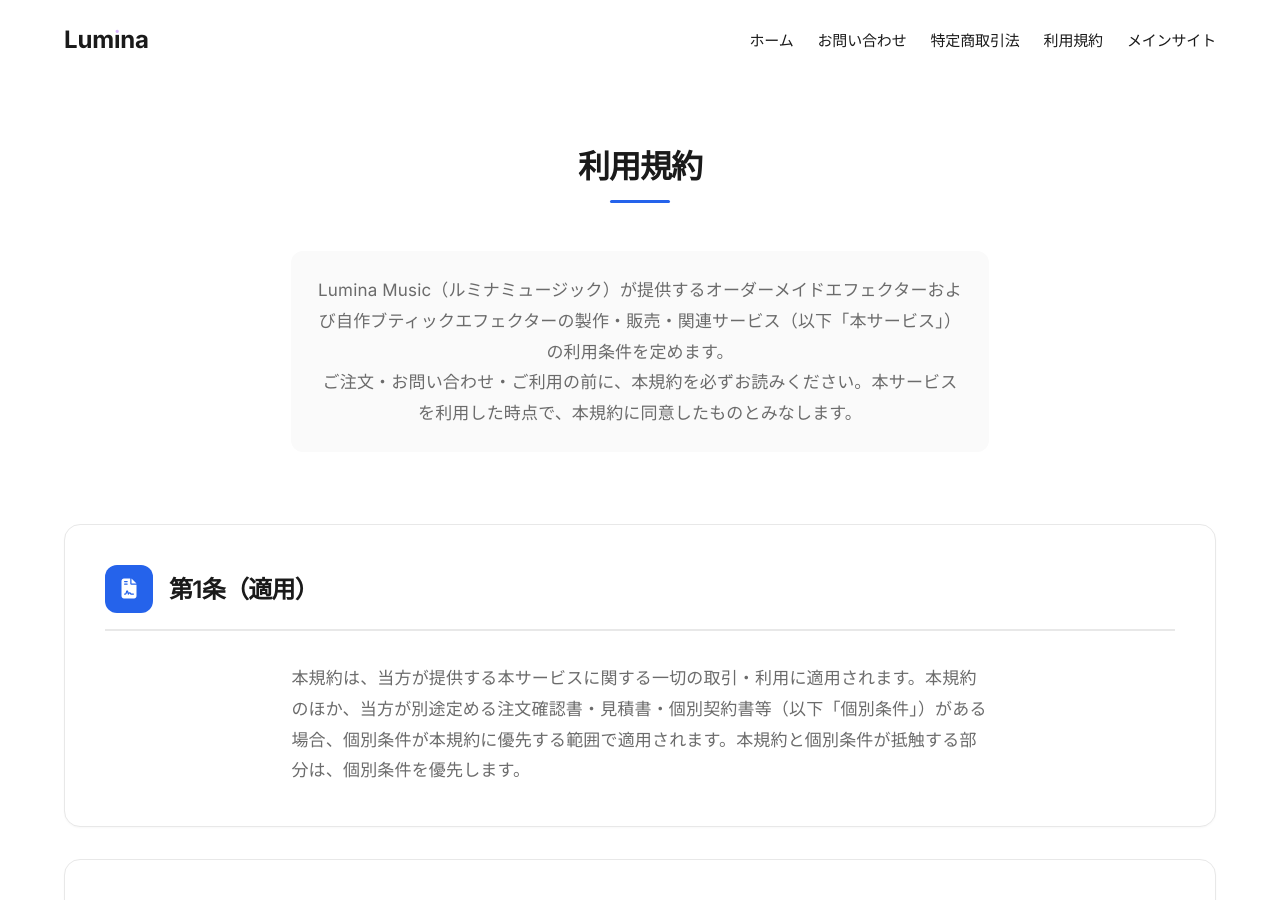
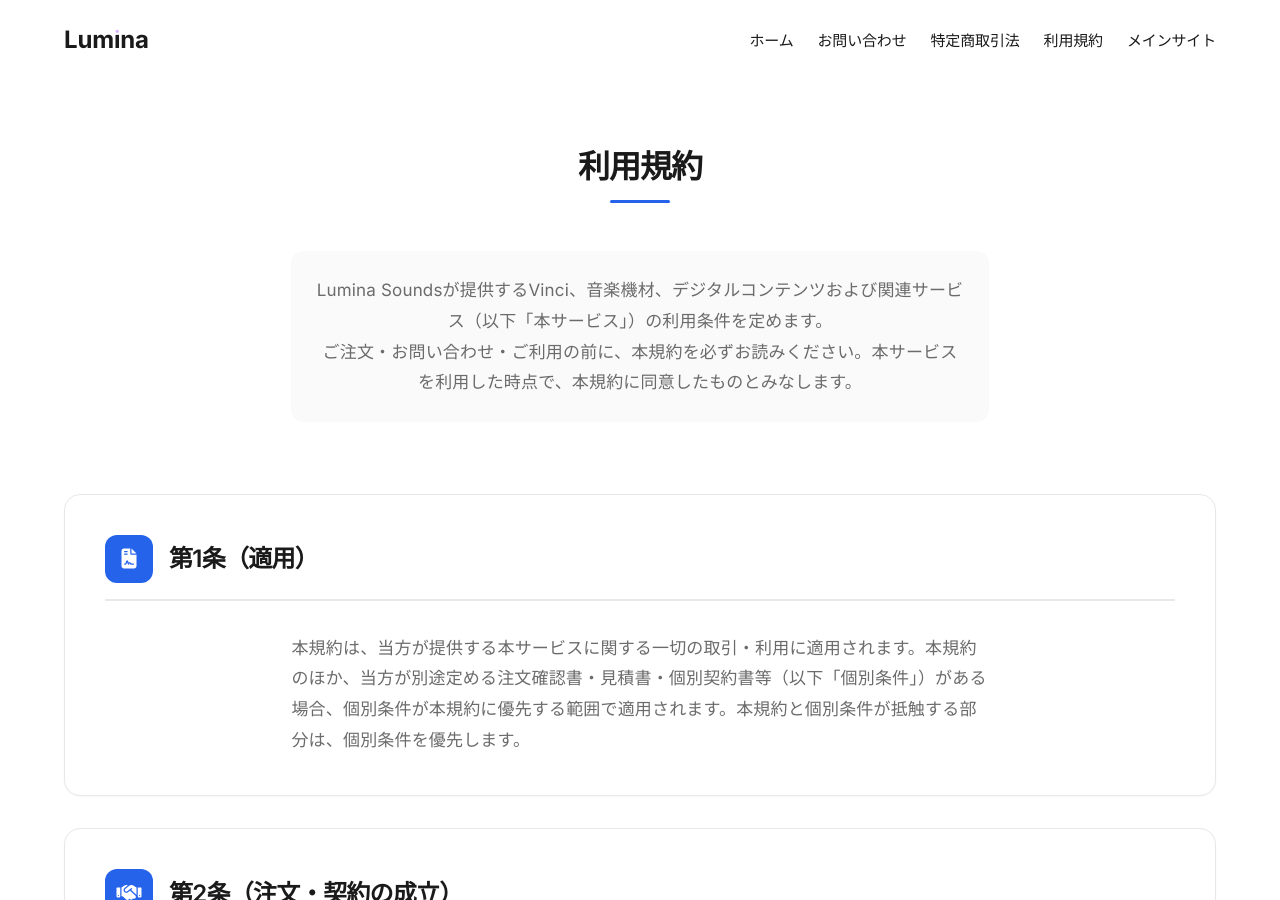
Before and after one commit to Lumina-Group/Lumina, a Jekyll site: the page music/pages/terms.html, which Jekyll copies as it is, in a window 1280 px wide and 900 px high. Built offline with Jekyll 4.4.1, drawn with Linux system fonts in a browser that asks for light colours; some of the changed text lies outside the part shown.

Commit message:
Lumina Soundsの公開範囲と導線を整備

```diff
--- a/music/pages/terms.html
+++ b/music/pages/terms.html
@@ -4,26 +4,26 @@
 <head>
     <meta charset="UTF-8">
     <meta name="viewport" content="width=device-width, initial-scale=1.0">
-    <title>利用規約 - Lumina Music（オーダーメイド・自作ブティックエフェクター）</title>
-    <meta name="description" content="Lumina Music（オーダーメイド・自作ブティックエフェクター）の利用規約。ご注文・お支払い・納品・保証・免責事項等について定めています。ご利用前に必ずご確認ください。">
-    <meta name="keywords" content="Lumina Music, エフェクター, ブティック, 利用規約, 利用条件, 免責事項, 特定商取引法">
+    <title>利用規約 - Lumina Sounds</title>
+    <meta name="description" content="Lumina Soundsの利用規約。ご注文・お支払い・納品・保証・免責事項等について定めています。ご利用前に必ずご確認ください。">
+    <meta name="keywords" content="Lumina Sounds, Vinci, エフェクター, 利用規約, 利用条件, 免責事項, 特定商取引法">
 
     <!-- Canonical URL -->
     <link rel="canonical" href="https://lumina-group.jp/music/pages/terms.html">
 
     <!-- Social Meta Tags -->
     <meta property="og:type" content="website">
-    <meta property="og:title" content="利用規約 - Lumina Music（オーダーメイド・自作ブティックエフェクター）">
-    <meta property="og:description" content="Lumina Music（オーダーメイド・自作ブティックエフェクター）の利用規約。ご注文・お支払い・納品・保証・免責事項等について定めています。">
+    <meta property="og:title" content="利用規約 - Lumina Sounds">
+    <meta property="og:description" content="Lumina Soundsの利用規約。ご注文・お支払い・納品・保証・免責事項等について定めています。">
     <meta property="og:url" content="https://lumina-group.jp/music/pages/terms.html">
     <meta property="og:image" content="https://lumina-group.jp/resource/images/favicon/lumina-logo.png">
-    <meta property="og:site_name" content="Lumina Music">
+    <meta property="og:site_name" content="Lumina Sounds">
     <meta property="og:locale" content="ja_JP">
 
     <!-- Twitter Card -->
     <meta name="twitter:card" content="summary_large_image">
-    <meta name="twitter:title" content="利用規約 - Lumina Music（オーダーメイド・自作ブティックエフェクター）">
-    <meta name="twitter:description" content="Lumina Music（オーダーメイド・自作ブティックエフェクター）の利用規約。ご注文・お支払い・納品・保証・免責事項等について定めています。">
+    <meta name="twitter:title" content="利用規約 - Lumina Sounds">
+    <meta name="twitter:description" content="Lumina Soundsの利用規約。ご注文・お支払い・納品・保証・免責事項等について定めています。">
     <meta name="twitter:image" content="https://lumina-group.jp/resource/images/favicon/lumina-logo.png">
 
     <link rel="stylesheet" href="/resource/css/main.css">
@@ -63,8 +63,8 @@
     {
         "@context": "https://schema.org",
         "@type": "WebPage",
-        "name": "利用規約 - Lumina Music（オーダーメイド・自作ブティックエフェクター）",
-        "description": "Lumina Music（オーダーメイド・自作ブティックエフェクター）の利用規約。",
+        "name": "利用規約 - Lumina Sounds",
+        "description": "Lumina Soundsの利用規約。",
         "url": "https://lumina-group.jp/music/pages/terms.html",
         "isPartOf": { "@type": "WebSite", "name": "Lumina", "url": "https://lumina-group.jp/" },
         "publisher": {
@@ -103,7 +103,7 @@
 
                 <div class="commerce-content">
                     <p class="commerce-intro">
-                        Lumina Music（ルミナミュージック）が提供するオーダーメイドエフェクターおよび自作ブティックエフェクターの製作・販売・関連サービス（以下「本サービス」）の利用条件を定めます。<br>
+                        Lumina Soundsが提供するVinci、音楽機材、デジタルコンテンツおよび関連サービス（以下「本サービス」）の利用条件を定めます。<br>
                         ご注文・お問い合わせ・ご利用の前に、本規約を必ずお読みください。本サービスを利用した時点で、本規約に同意したものとみなします。
                     </p>
 
@@ -301,7 +301,7 @@
         <footer class="site-footer">
             <div class="footer-content">
                 <div class="footer-section">
-                    <h4>Lumina Music</h4>
+                    <h4>Lumina Sounds</h4>
                     <p>オーダーメイド・自作ブティックエフェクター</p>
                 </div>
                 <div class="footer-section">
```
Also changed, not shown: SECURITY.md (added, +13 -0 lines), music/index.html (+44 -44 lines), music/interaction.js (+41 -0 lines), music/pages/commerce.html (+11 -11 lines), music/redesign.css (+12 -0 lines), music/storefront-config.json (added, +12 -0 lines), tests/test_storefront.py (added, +76 -0 lines), .github/workflows/storefront.yml (added), 1 other file.
